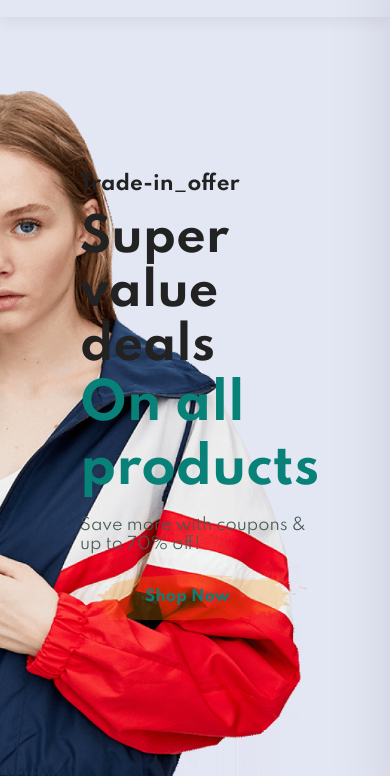
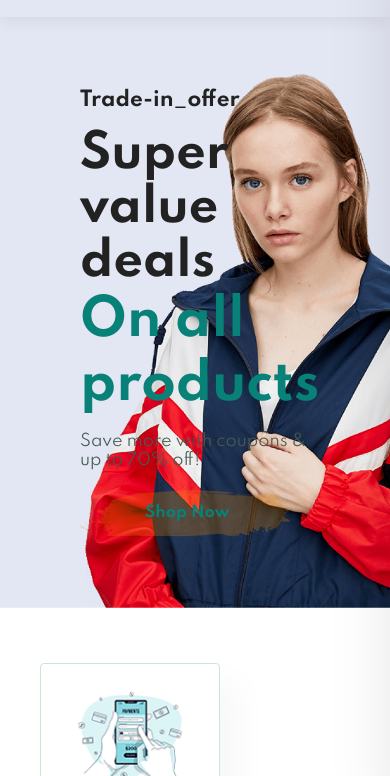
Before and after one commit to muntazircodes/EcommerceWebsite, a plain HTML site: page Structure/index.html in a window 390 px wide. Shown: the part 68-844 px from the top of the page. Drawn offline with Linux system fonts and the light colour scheme; a script that the page names is missing.

Commit message:
The hero section has been targeted

```diff
--- a/Styling/style.css
+++ b/Styling/style.css
@@ -132,7 +132,7 @@ body {
   align-items: center;
 }
 
-#close{
+#close {
   display: none;
 }
 /* HOME PAGE */
@@ -547,7 +547,7 @@ footer .copyright {
     transition: 0.3s;
   }
 
-  #navbar.active{
+  #navbar.active {
     right: 0px;
   }
 
@@ -566,16 +566,23 @@ footer .copyright {
     padding-left: 20px;
   }
 
-  #close{
+  #close {
     display: initial;
     position: absolute;
     top: 30px;
-    left:30px;
+    left: 30px;
     color: #222;
     font-size: 24px;
   }
 
-  #lg-bag{
+  #lg-bag {
     display: none;
   }
+  #hero {
+
+    height: 70vh;
+    padding: 0 80px;
+    background-position: top 30% right 30%;
+
+  }
 }
```
